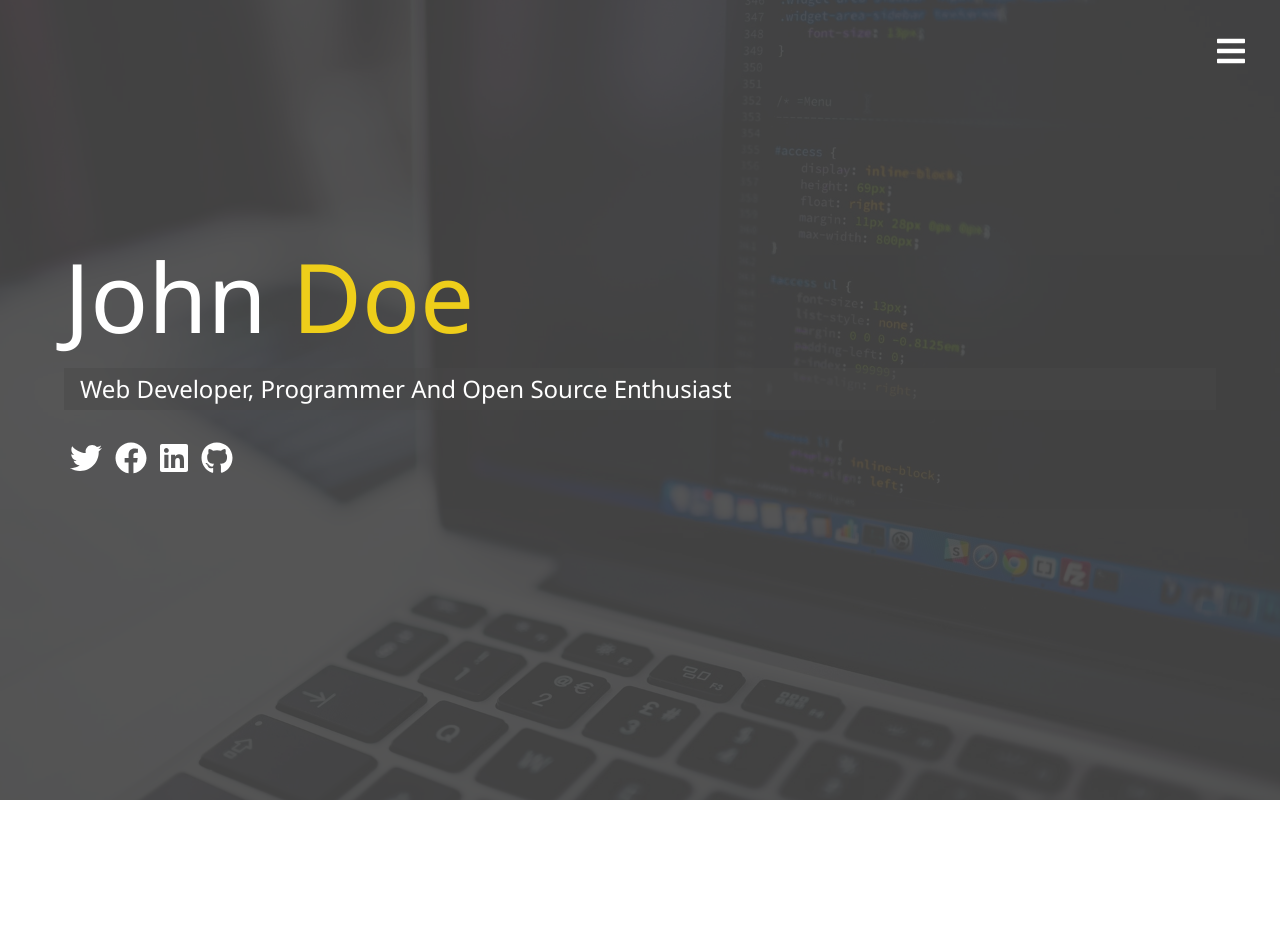
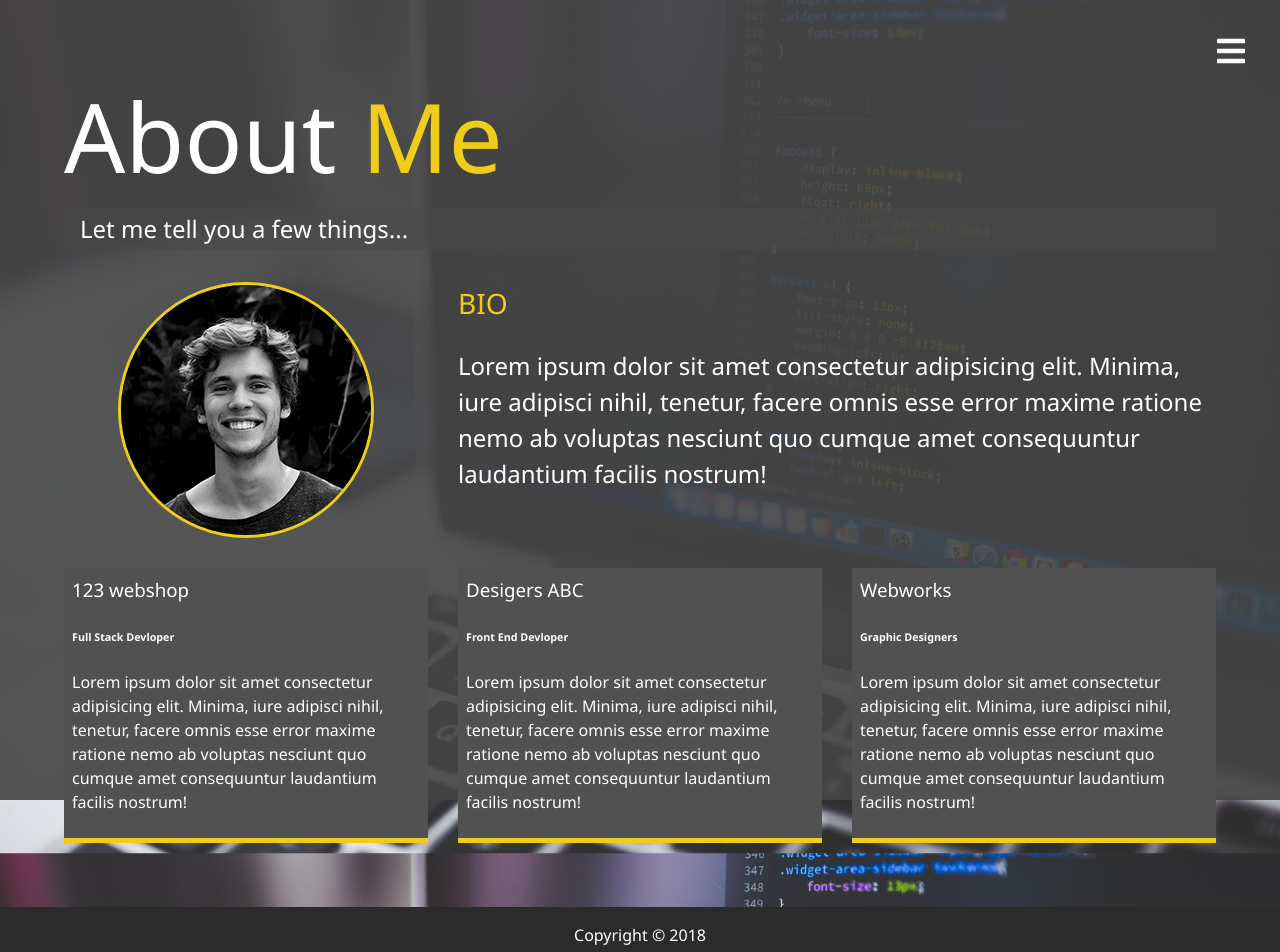
Before and after one commit to khusroohayat/rt-portfolio, a React app: page /about in a window 1280 px wide. Shown: the top 952 px of the page. Before the commit the page ends 800 px from the top, so only its background shows below. Built offline with nearby package versions, Linux system fonts and the light colour scheme.

Commit message:
Text color function and about page

```diff
--- a/package.json
+++ b/package.json
@@ -25,7 +25,8 @@
     "@fortawesome/free-solid-svg-icons": "^5.1.0-11",
     "@fortawesome/react-fontawesome": "0.1.0-11",
     "react": "^16.4.1",
-    "react-dom": "^16.4.1"
+    "react-dom": "^16.4.1",
+    "react-router-dom": "^4.3.1"
   },
   "devDependencies": {
     "babel-core": "^6.26.3",
--- a/scss/main.scss
+++ b/scss/main.scss
@@ -1,6 +1,5 @@
 @import "config";
 @import "menu";
-@import "mobile";
 
 * {
   box-sizing: border-box;
@@ -9,7 +8,7 @@
 body {
   @include background;
   background: $primary-color;
-  color: #fff;
+  color: set-text-color($primary-color);
   height: 100%;
   margin: 0;
   font-family: "Segoe UI", Tahoma, Geneva, Verdana, sans-serif;
@@ -51,7 +50,7 @@ header {
 
 main {
   padding: 4rem;
-  height: 100%;
+  min-height: calc(100vh - 60px);
 
   .icons {
     margin-top: 1rem;
@@ -73,3 +72,52 @@ main {
     }
   }
 }
+
+.about-info {
+  display: grid;
+  grid-gap: 30px;
+  grid-template-areas:
+    "bioimage bio bio"
+    "job1 job2 job3";
+  grid-template-columns: repeat(3, 1fr);
+
+  .bio-image {
+    grid-area: bioimage;
+    margin: auto;
+    border-radius: 50%;
+    border: $secondary-color 3px solid;
+  }
+
+  .bio {
+    grid-area: bio;
+    font-size: 1.5rem;
+  }
+
+  .job-1 {
+    grid-area: job1;
+  }
+
+  .job-2 {
+    grid-area: job2;
+  }
+
+  .job-3 {
+    grid-area: job3;
+  }
+
+  .job {
+    background: lighten($color: $primary-color, $amount: 5);
+    padding: 0.5rem;
+    border-bottom: $secondary-color 5px solid;
+  }
+}
+
+#main-footer {
+  text-align: center;
+  padding: 1rem;
+  background: darken($primary-color, 10);
+  color: set-text-color($primary-color);
+  height: 60px;
+}
+
+@import "mobile";
--- a/src/components/App.js
+++ b/src/components/App.js
@@ -1,4 +1,5 @@
 import React, { Component } from "react";
+import { BrowserRouter, Route, Switch, NavLink } from "react-router-dom";
 import { FontAwesomeIcon } from "@fortawesome/react-fontawesome";
 import {
   faBars,
@@ -12,6 +13,7 @@ import {
   faLinkedin,
   faGithub
 } from "@fortawesome/free-brands-svg-icons";
+import About from "./about";
 
 function Nav(props) {
   return (
@@ -20,15 +22,15 @@ function Nav(props) {
         <div className="portrait" />
       </div>
       <ul className={"menu-nav " + (!props.shownav ? "show" : "")}>
-        <li className={"nav-item current " + (!props.shownav ? "show" : "")}>
-          <a href="/" className="nav-link">
+        <li className={"nav-item " + (!props.shownav ? "show" : "")}>
+          <NavLink exact activeClassName="current" className="nav-link" to="/">
             Home
-          </a>
+          </NavLink>
         </li>
         <li className={"nav-item " + (!props.shownav ? "show" : "")}>
-          <a href="/" className="nav-link">
-            About me
-          </a>
+          <NavLink activeClassName="current" className="nav-link" to="/about">
+            About Me
+          </NavLink>
         </li>
         <li className={"nav-item " + (!props.shownav ? "show" : "")}>
           <a href="/" className="nav-link">
@@ -44,17 +46,6 @@ function Nav(props) {
     </nav>
   );
 }
-
-// function Header() {
-//   return (
-//     <header>
-//       <div className="menu-btn" onClick={toggleMenu()} >
-//         <FontAwesomeIcon icon={faBars} size="lg" />
-//       </div>
-//       <Nav />
-//     </header>
-//   );
-// }
 
 class Header extends Component {
   constructor(props) {
@@ -87,6 +78,10 @@ class Header extends Component {
 
 const Child = props => {
   return <FontAwesomeIcon icon={props.icon} size="2x" />;
+};
+
+const Footer = () => {
+  return <footer id={"main-footer"}>Copyright &copy; 2018</footer>;
 };
 
 function Home() {
@@ -126,10 +121,16 @@ class App extends Component {
   }
   render() {
     return (
-      <div>
-        <Header />
-        <Home />
-      </div>
+      <BrowserRouter>
+        <div>
+          <Header />
+          <Switch>
+            <Route exact path="/" component={Home} />
+            <Route exact path="/about" component={About} />
+          </Switch>
+          <Footer />
+        </div>
+      </BrowserRouter>
     );
   }
 }
--- /dev/null
+++ b/src/components/about.js
@@ -0,0 +1,72 @@
+import React, { Component } from "react";
+
+class About extends Component {
+  constructor(props) {
+    super(props);
+    //this.state = {  }
+  }
+  componentDidMount() {
+    document.body.id = "bg-img";
+  }
+  render() {
+    return (
+      <main id="about">
+        <h1 className="lg-heading">
+          About&nbsp;<span className="text-secondary">Me</span>
+        </h1>
+        <h2 className="sm-heading">Let me tell you a few things...</h2>
+        <div className="about-info">
+          <img
+            src={"/src/img/portrait.jpg"}
+            alt="John Doe"
+            className="bio-image"
+          />
+          <div className="bio">
+            <h3 className="text-secondary">BIO</h3>
+            <p>
+              Lorem ipsum dolor sit amet consectetur adipisicing elit. Minima,
+              iure adipisci nihil, tenetur, facere omnis esse error maxime
+              ratione nemo ab voluptas nesciunt quo cumque amet consequuntur
+              laudantium facilis nostrum!
+            </p>
+          </div>
+
+          <div className="job job-1">
+            <h3>123 webshop</h3>
+            <h6>Full Stack Devloper</h6>
+            <p>
+              Lorem ipsum dolor sit amet consectetur adipisicing elit. Minima,
+              iure adipisci nihil, tenetur, facere omnis esse error maxime
+              ratione nemo ab voluptas nesciunt quo cumque amet consequuntur
+              laudantium facilis nostrum!
+            </p>
+          </div>
+
+          <div className="job job-2">
+            <h3>Desigers ABC</h3>
+            <h6>Front End Devloper</h6>
+            <p>
+              Lorem ipsum dolor sit amet consectetur adipisicing elit. Minima,
+              iure adipisci nihil, tenetur, facere omnis esse error maxime
+              ratione nemo ab voluptas nesciunt quo cumque amet consequuntur
+              laudantium facilis nostrum!
+            </p>
+          </div>
+
+          <div className="job job-3">
+            <h3>Webworks</h3>
+            <h6>Graphic Designers</h6>
+            <p>
+              Lorem ipsum dolor sit amet consectetur adipisicing elit. Minima,
+              iure adipisci nihil, tenetur, facere omnis esse error maxime
+              ratione nemo ab voluptas nesciunt quo cumque amet consequuntur
+              laudantium facilis nostrum!
+            </p>
+          </div>
+        </div>
+      </main>
+    );
+  }
+}
+
+export default About;
--- a/src/css/main.css
+++ b/src/css/main.css
@@ -76,6 +76,8 @@
     transition: all 0.5s ease-out; }
     .menu .nav-link:hover {
       color: #eece1a; }
+    .menu .nav-link.current {
+      color: #eece1a; }
 
 .nav-item:nth-child(1) {
   transition-delay: 0.1s; }
@@ -88,37 +90,6 @@
 
 .nav-item:nth-child(4) {
   transition-delay: 0.4s; }
-
-@media screen and (max-width: 768px) {
-  main {
-    align-items: center;
-    text-align: center; }
-    main .lg-heading {
-      line-height: 1;
-      margin-bottom: 1rem; }
-  ul.menu-nav,
-  div.menu-branding {
-    float: none;
-    width: 100%;
-    min-height: 0; }
-    ul.menu-nav.show,
-    div.menu-branding.show {
-      transform: translate3d(0, 0, 0); }
-  .menu-nav {
-    height: 75vh;
-    transform: translate3d(-100%, 0, 0);
-    font-size: 24px; }
-  .menu-branding {
-    height: 25vh;
-    transform: translate3d(100%, 0, 0); }
-    .menu-branding .portrait {
-      background: url("../img/portrait_small.jpg");
-      width: 150px;
-      height: 150px; } }
-
-@media screen and (max-width: 500px) {
-  main#home h1 {
-    margin-top: 10vh; } }
 
 * {
   box-sizing: border-box; }
@@ -174,7 +145,7 @@ header {
 
 main {
   padding: 4rem;
-  height: 100%; }
+  min-height: calc(100vh - 60px); }
   main .icons {
     margin-top: 1rem; }
     main .icons a {
@@ -186,3 +157,73 @@ main {
     overflow: hidden; }
     main#home h1 {
       margin-top: 20vh; }
+
+.about-info {
+  display: grid;
+  grid-gap: 30px;
+  grid-template-areas: "bioimage bio bio"
+ "job1 job2 job3";
+  grid-template-columns: repeat(3, 1fr); }
+  .about-info .bio-image {
+    grid-area: bioimage;
+    margin: auto;
+    border-radius: 50%;
+    border: #eece1a 3px solid; }
+  .about-info .bio {
+    grid-area: bio;
+    font-size: 1.5rem; }
+  .about-info .job-1 {
+    grid-area: job1; }
+  .about-info .job-2 {
+    grid-area: job2; }
+  .about-info .job-3 {
+    grid-area: job3; }
+  .about-info .job {
+    background: #515151;
+    padding: 0.5rem;
+    border-bottom: #eece1a 5px solid; }
+
+#main-footer {
+  text-align: center;
+  padding: 1rem;
+  background: #2b2b2b;
+  color: #fff;
+  height: 60px; }
+
+@media screen and (max-width: 768px) {
+  main {
+    align-items: center;
+    text-align: center; }
+    main .lg-heading {
+      line-height: 1;
+      margin-bottom: 1rem; }
+  ul.menu-nav,
+  div.menu-branding {
+    float: none;
+    width: 100%;
+    min-height: 0; }
+    ul.menu-nav.show,
+    div.menu-branding.show {
+      transform: translate3d(0, 0, 0); }
+  .menu-nav {
+    height: 75vh;
+    transform: translate3d(-100%, 0, 0);
+    font-size: 24px; }
+  .menu-branding {
+    height: 25vh;
+    transform: translate3d(100%, 0, 0); }
+    .menu-branding .portrait {
+      background: url("../img/portrait_small.jpg");
+      width: 150px;
+      height: 150px; }
+  .about-info {
+    grid-template-areas: 'bioimage'
+ 'bio'
+ 'job1'
+ 'job2'
+ 'job3';
+    grid-template-columns: 1fr; } }
+
+@media screen and (max-width: 500px) {
+  main#home h1 {
+    margin-top: 10vh; } }
--- a/webpack.config.js
+++ b/webpack.config.js
@@ -30,6 +30,9 @@ module.exports = {
               }
         ]
     },
+    devServer: {
+        historyApiFallback: true,
+    },
     plugins: [
         new HtmlWebpackPllugin({
             template: './src/index.html'
```
Also changed, not shown: scss/_config.scss (+9 -0 lines), scss/_menu.scss (+8 -4 lines), scss/_mobile.scss (+11 -0 lines), 1 other file (tests, documents, lock files or other folders).
